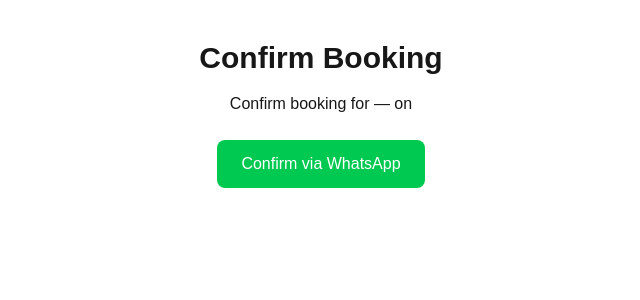
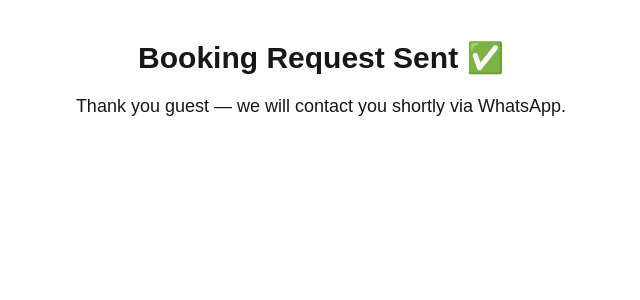
Before and after one commit to Aafiyah-Digital/hurghada-demo, a Next.js app: page /confirm in a window 1280 px wide. Shown: the top 300 px of the page, without its empty margins (319-959 px from the left). Built offline with nearby package versions, Linux system fonts and the light colour scheme.

Commit message:
fix confirm page client issue

```diff
--- a/app/confirm/page.tsx
+++ b/app/confirm/page.tsx
@@ -6,37 +6,14 @@
   const params = useSearchParams();
 
   const name = params.get("name");
-  const trip = params.get("trip");
-  const date = params.get("date");
-  const phone = params.get("phone");
-
-  const message = `Hi ${name} 👋
-
-Your booking for ${trip} on ${date} is confirmed ✅
-
-We will contact you with pickup details shortly.`;
-
-  const handleConfirm = () => {
-    window.open(
-      `https://wa.me/${phone}?text=${encodeURIComponent(message)}`,
-      "_blank",
-    );
-  };
 
   return (
     <main className="p-10 text-center">
-      <h1 className="text-3xl font-bold mb-4">Confirm Booking</h1>
+      <h1 className="text-3xl font-bold mb-4">Booking Request Sent ✅</h1>
 
-      <p className="mb-6">
-        Confirm booking for <strong>{name}</strong> — {trip} on {date}
+      <p className="text-lg">
+        Thank you {name || "guest"} — we will contact you shortly via WhatsApp.
       </p>
-
-      <button
-        onClick={handleConfirm}
-        className="bg-green-500 text-white px-6 py-3 rounded-lg"
-      >
-        Confirm via WhatsApp
-      </button>
     </main>
   );
 }
```
